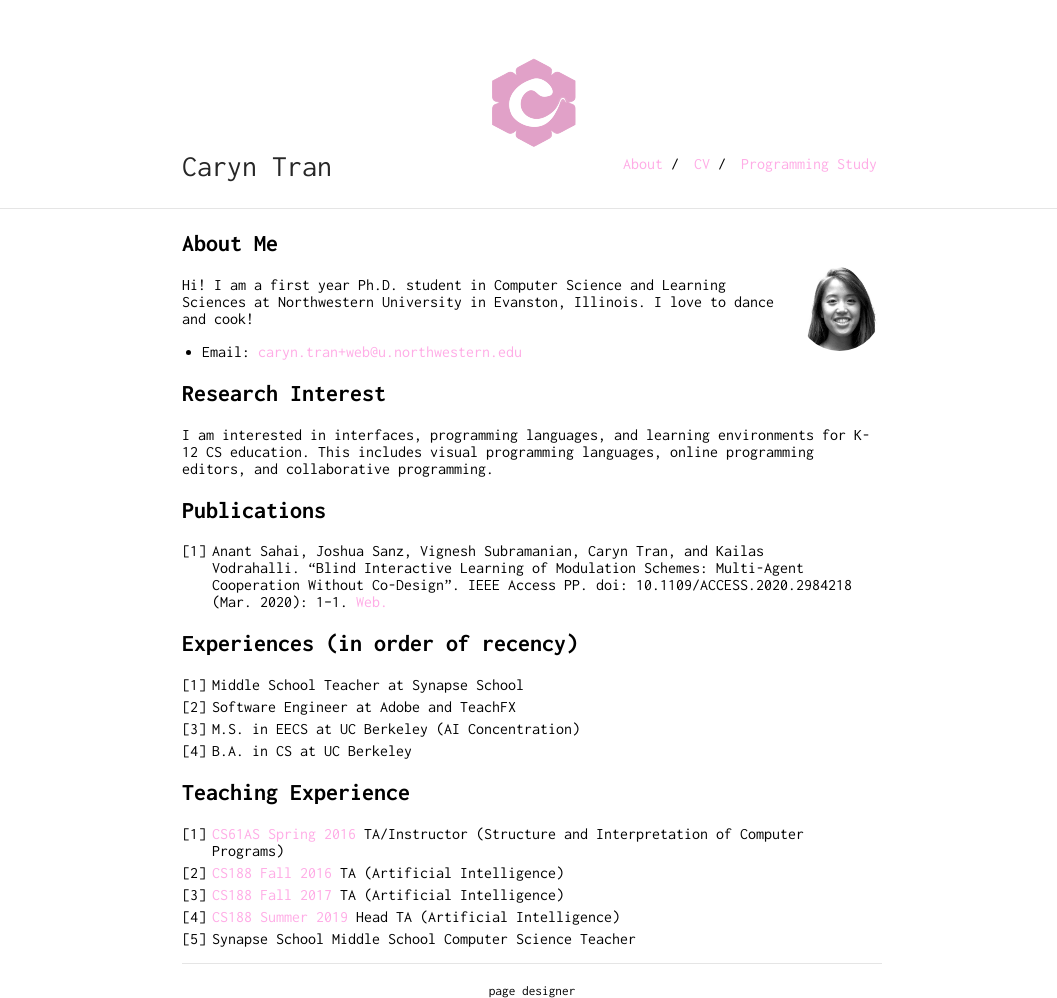
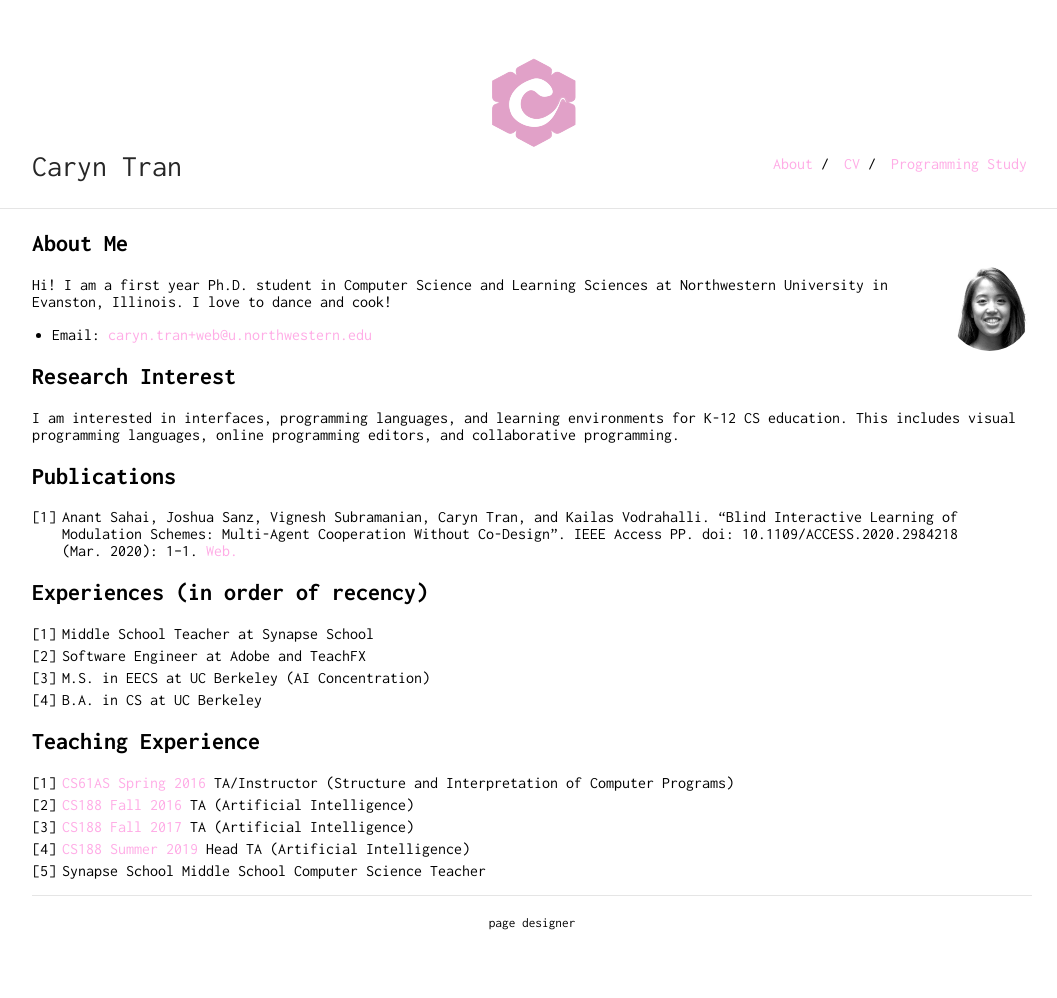
Before and after one commit to carynbear/carynbear.github.io, a Jekyll site: the page built from index.md, in a window 1280 px wide. Shown: the whole page, without its empty margins (108-1165 px from the left). Built offline with Jekyll 4.4.1, drawn with Linux system fonts in a browser that asks for light colours; our own code applies the rules of GitHub Pages for plain Markdown files; after the commit the page ends 930 px from its top, so only the background shows below that.

Commit message:
Update vars.scss

```diff
--- a/_sass/vars.scss
+++ b/_sass/vars.scss
@@ -9,6 +9,6 @@ $image-size: 85px;
  * Build Variables, don't touch
  */
 
-$max-width: 700px;
+$max-width: 1000px;
 $med-width: 600px;
 $small-width: 480px;
```
